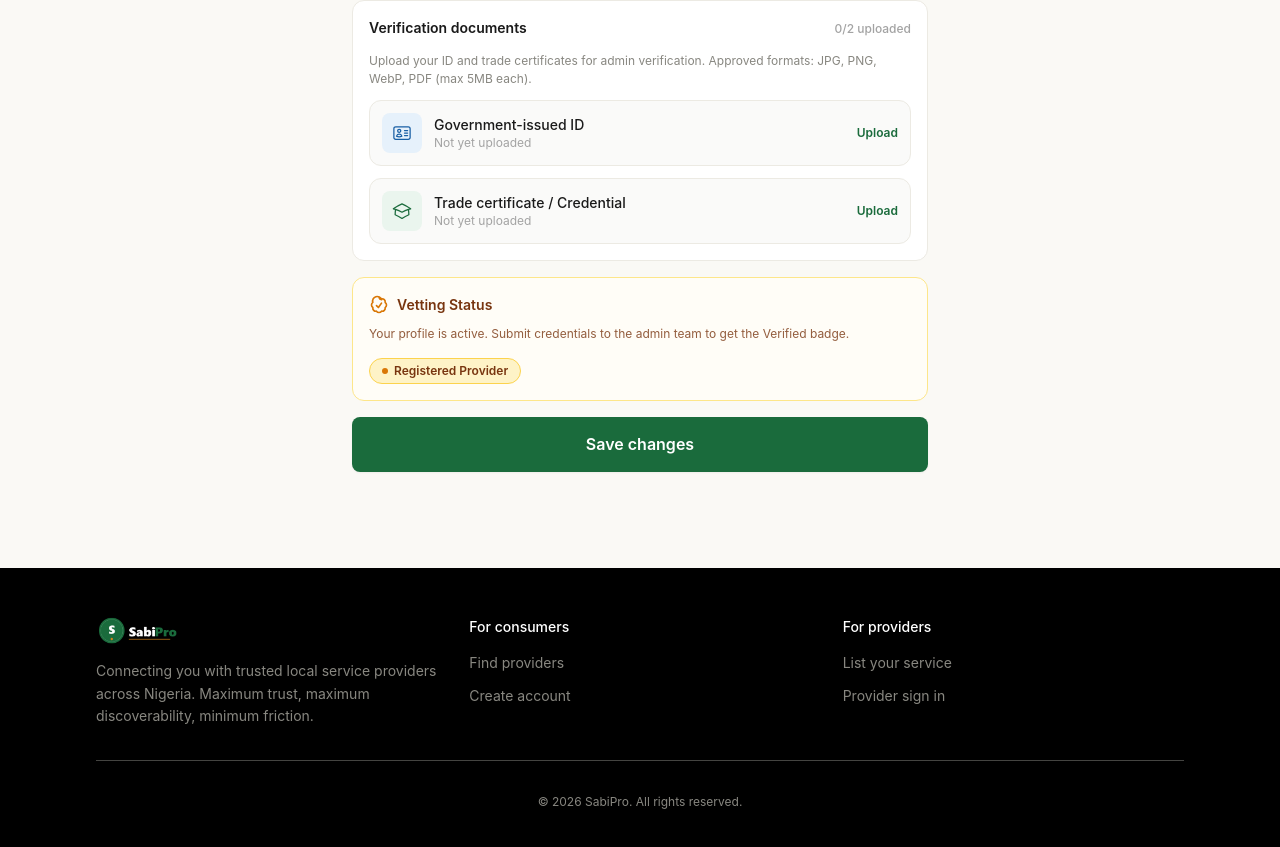
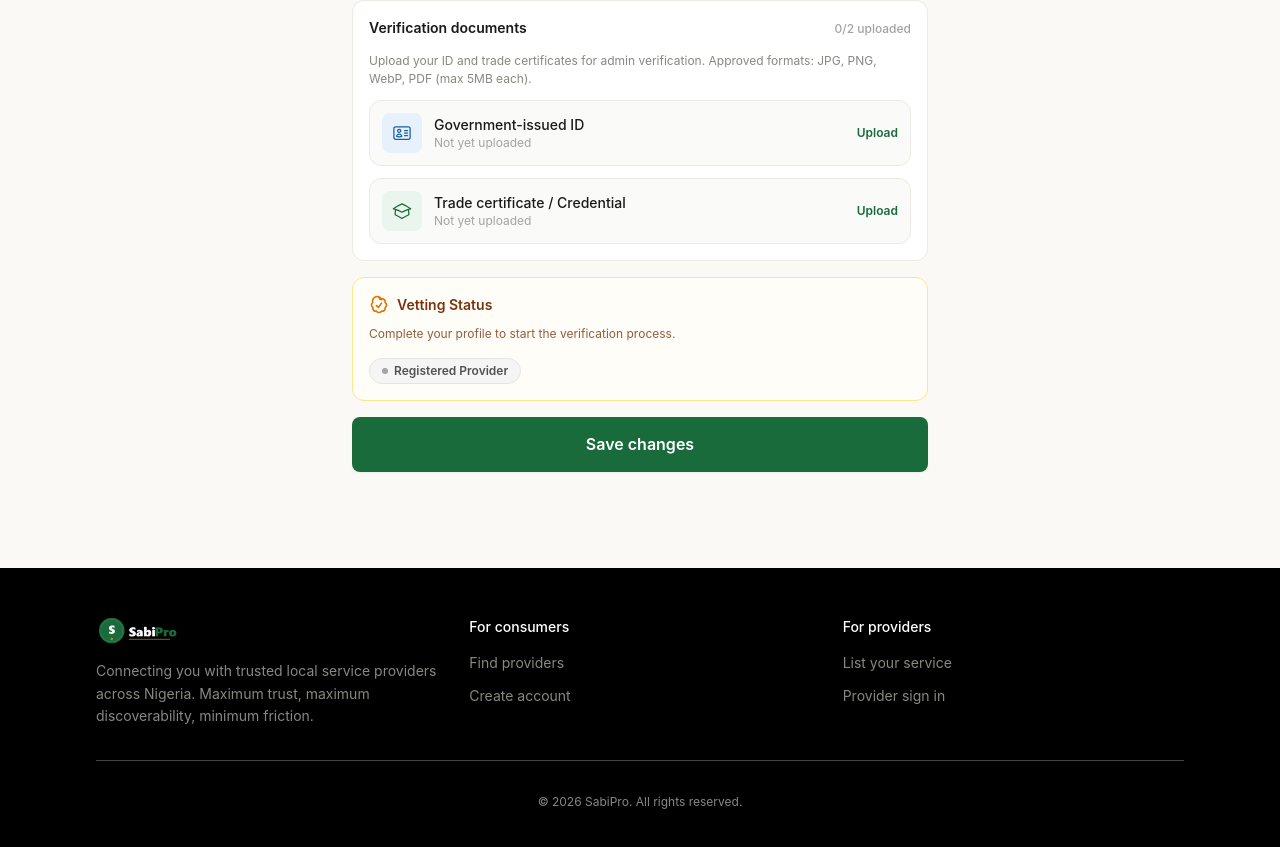
Before and after one commit to Missking001/SabiPro, a Next.js app in the folder apps/web/: page /provider/profile in a window 1280 px wide. Shown: the part 1172-2019 px from the top of the page. Built offline with nearby package versions, Linux system fonts and the light colour scheme; no server answers.

Commit message:
fix: vetting status shows Pending approval for PROFILE_COMPLETE instead of Registered Provider

```diff
--- a/apps/web/app/provider/profile/page.tsx
+++ b/apps/web/app/provider/profile/page.tsx
@@ -547,12 +547,26 @@ export default function ProviderProfilePage() {
             <p className="text-caption text-amber-900/80 leading-relaxed">
               {provider?.isVerified
                 ? 'You currently hold an ID + Credential badge, issued by the SabiPro ops team.'
-                : 'Your profile is active. Submit credentials to the admin team to get the Verified badge.'}
+                : provider?.onboardingState === 'PROFILE_COMPLETE'
+                ? 'Your profile is pending admin review. You will be notified once verified.'
+                : 'Complete your profile to start the verification process.'}
             </p>
             <div className="pt-1">
-              <span className="inline-flex items-center gap-1.5 text-xs font-semibold px-3 py-1 rounded-full bg-amber-100 text-amber-900 border border-amber-300">
-                <span className="w-1.5 h-1.5 rounded-full bg-amber-600" />
-                {provider?.isVerified ? 'ID + Credential' : 'Registered Provider'}
+              <span className={`inline-flex items-center gap-1.5 text-xs font-semibold px-3 py-1 rounded-full border ${
+                provider?.isVerified
+                  ? 'bg-amber-100 text-amber-900 border-amber-300'
+                  : provider?.onboardingState === 'PROFILE_COMPLETE'
+                  ? 'bg-blue-50 text-blue-700 border-blue-200'
+                  : 'bg-neutral-100 text-neutral-600 border-neutral-200'
+              }`}>
+                <span className={`w-1.5 h-1.5 rounded-full ${
+                  provider?.isVerified
+                    ? 'bg-amber-600'
+                    : provider?.onboardingState === 'PROFILE_COMPLETE'
+                    ? 'bg-blue-500'
+                    : 'bg-neutral-400'
+                }`} />
+                {provider?.isVerified ? 'ID + Credential' : provider?.onboardingState === 'PROFILE_COMPLETE' ? 'Pending approval' : 'Registered Provider'}
               </span>
             </div>
           </div>
```
